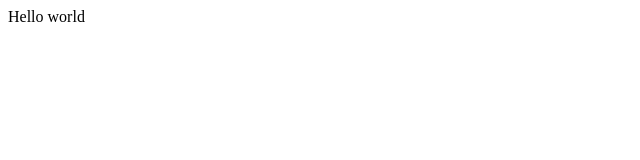
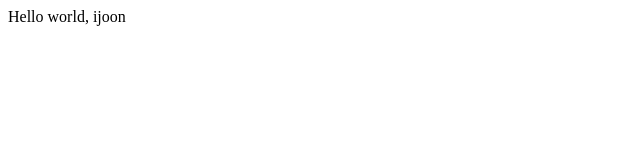
Before and after one commit to chrisxp/opentutorials-ijoon, a plain HTML site: page index.html in a window 1280 px wide. Shown: the full height of the page, 0-640 px from the left. Drawn offline with Linux system fonts and the light colour scheme.

Commit message:
change index.html

```diff
--- a/index.html
+++ b/index.html
@@ -19,6 +19,6 @@
 	</head>
 
 	<body>
-		Hello world
+		Hello world, ijoon
 	</body>
 </html>
```
